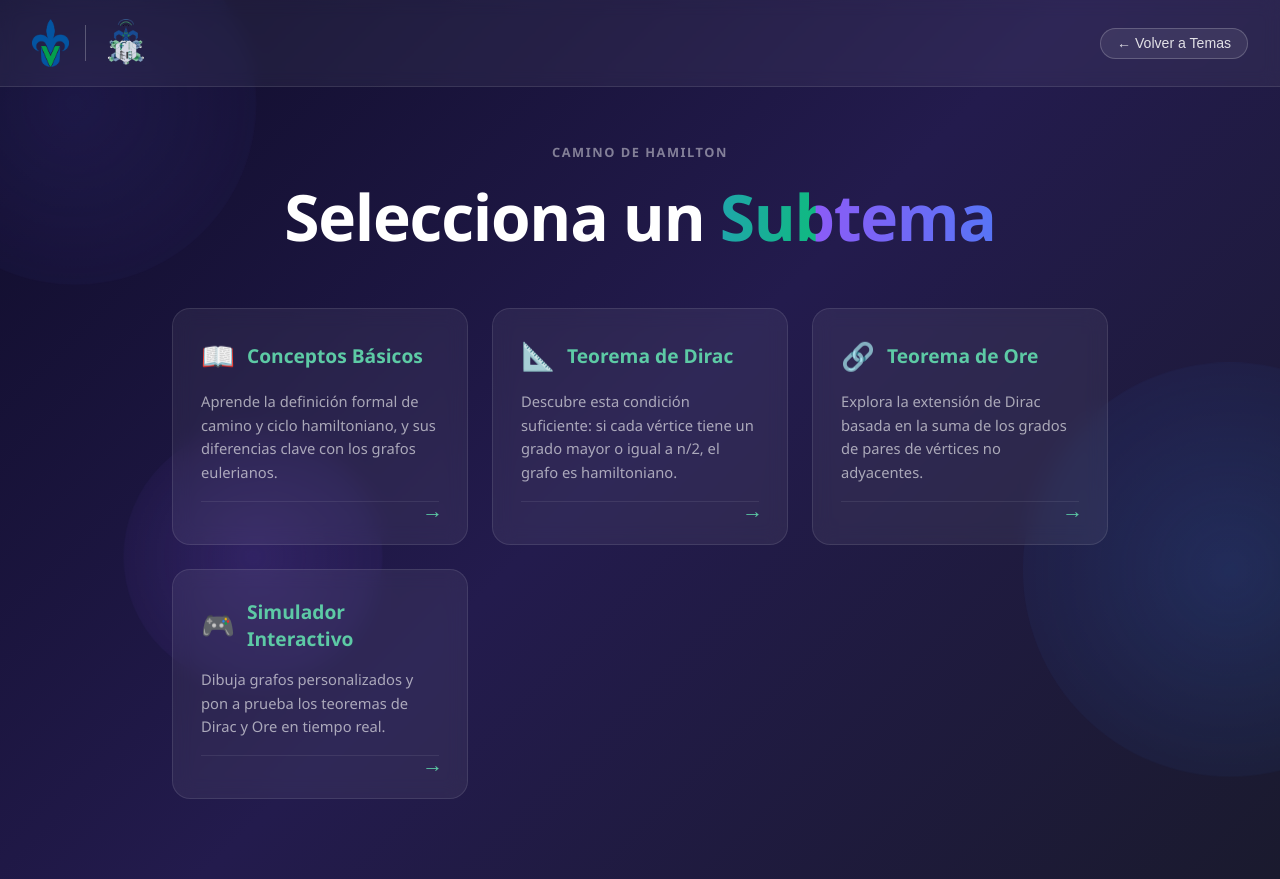
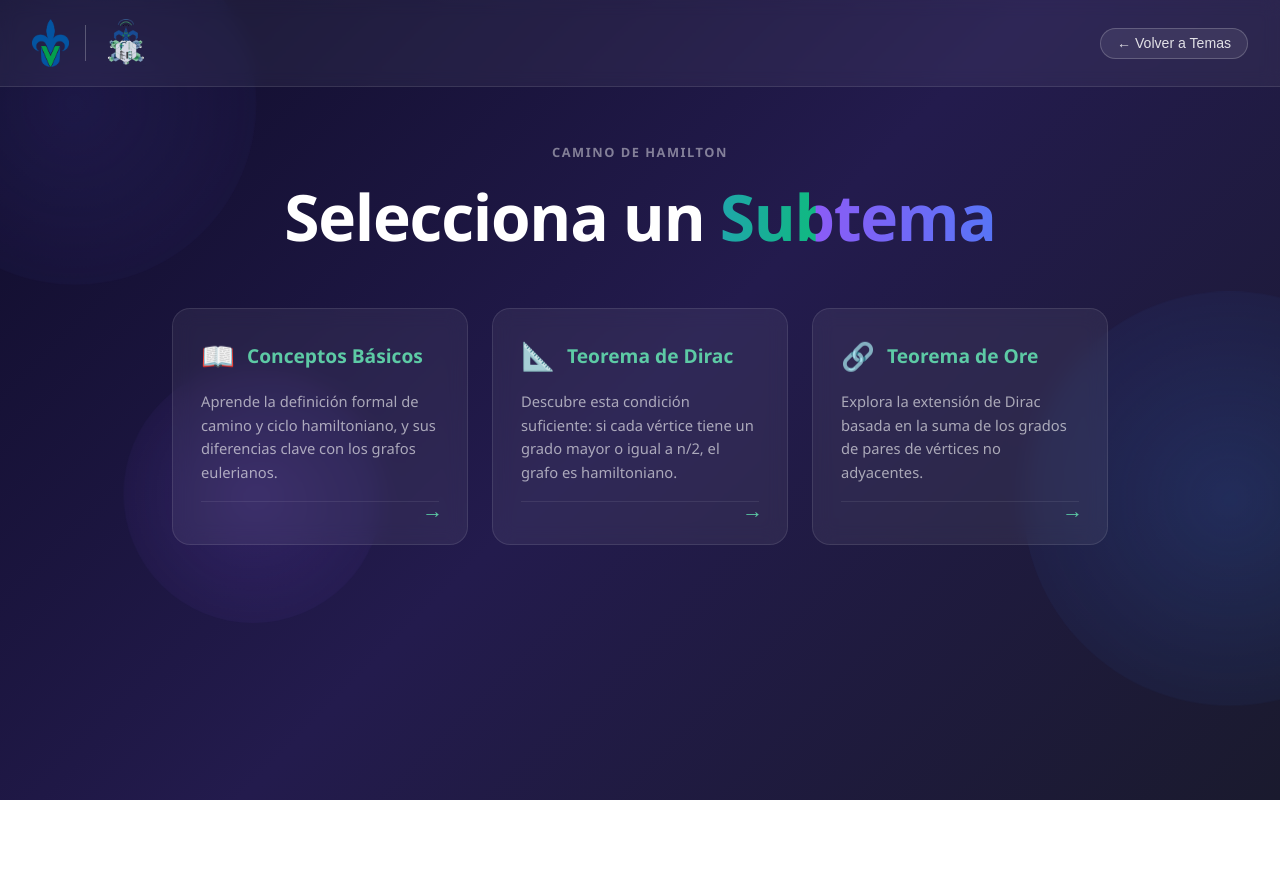
Before and after one commit to VaneMG19/software-educativo, a React (Vite) app in the folder grafos-app/: page /temas/hamilton in a window 1280 px wide. After the commit the page ends 800 px from the top, so only its background shows below. Built offline with nearby package versions, Linux system fonts and the light colour scheme.

Commit message:
refactor: simplificacion de elementos repeditos

```diff
--- a/grafos-app/src/pages/HamiltonMenu.jsx
+++ b/grafos-app/src/pages/HamiltonMenu.jsx
@@ -33,16 +33,7 @@ const HAMILTON_SUBTOPICS = [
         color: "#3B82F6", // Azul
         glow: "rgba(59,130,246,0.35)",
         path: "/temas/hamilton/ore",
-    },
-    {
-    id: "simulacion",
-    title: "Simulador Interactivo",
-    emoji: "🎮",
-    description: "Dibuja grafos personalizados y pon a prueba los teoremas de Dirac y Ore en tiempo real.",
-    color: "#10B981", // Esmeralda (para denotar acción/juego)
-    glow: "rgba(16,185,129,0.35)",
-    path: "/temas/hamilton/simulador",
-    },
+    }
 ];
 
 export default function HamiltonMenu() {
```
